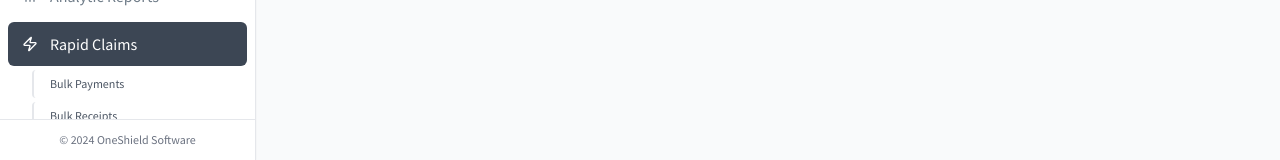
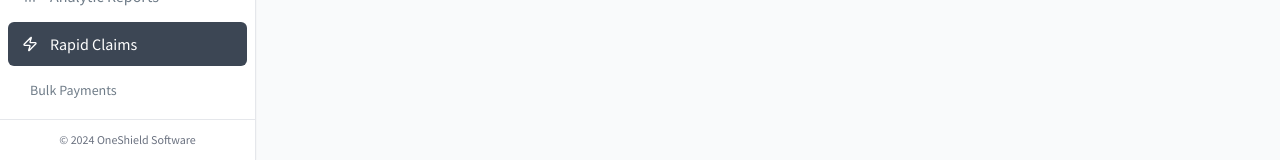
Before and after one commit to mskolekar/builder-orbit-haven, a React (Vite) app: page /rapid-claims/post-payments in a window 1280 px wide. Shown: the part 640-800 px from the top of the page. Built offline with nearby package versions, Linux system fonts and the light colour scheme.

Commit message:
completionId: cgen-988bf0799479480d9585cb2fc6f028f8
cgen-988bf0799479480d9585cb2fc6f028f8

```diff
--- a/client/components/ui/sidebar.tsx
+++ b/client/components/ui/sidebar.tsx
@@ -238,17 +238,17 @@ export function Sidebar({ isCollapsed, onToggleCollapse }: SidebarProps) {
                   </RouterLink>
 
                   {hasSubItems && isExpanded && (
-                    <ul className="mt-1 ml-6 space-y-1">
+                    <ul className="mt-1 space-y-1">
                       {item.subItems!.map((subItem) => (
                         <li key={subItem.path}>
                           <RouterLink
                             to={subItem.path}
                             onClick={() => setIsOpen(false)}
                             className={cn(
-                              "block px-3 py-1.5 text-xs rounded transition-colors border-l-2 border-gray-200 pl-4 font-header",
+                              "block text-sm transition-colors rounded-md font-header",
                               isActive(subItem.path)
-                                ? "bg-gray-400 text-white border-gray-400"
-                                : "text-gray-600 hover:bg-gray-100 hover:text-blue-600 hover:border-gray-300",
+                                ? "bg-[#DCE1EA] text-[#2F3A45] px-3.5 py-2.5 pl-[22px]"
+                                : "bg-transparent text-[#6F7C88] px-3.5 py-2.5 pl-[22px] hover:bg-[#EEF1F6]",
                             )}
                           >
                             {subItem.label}
```
